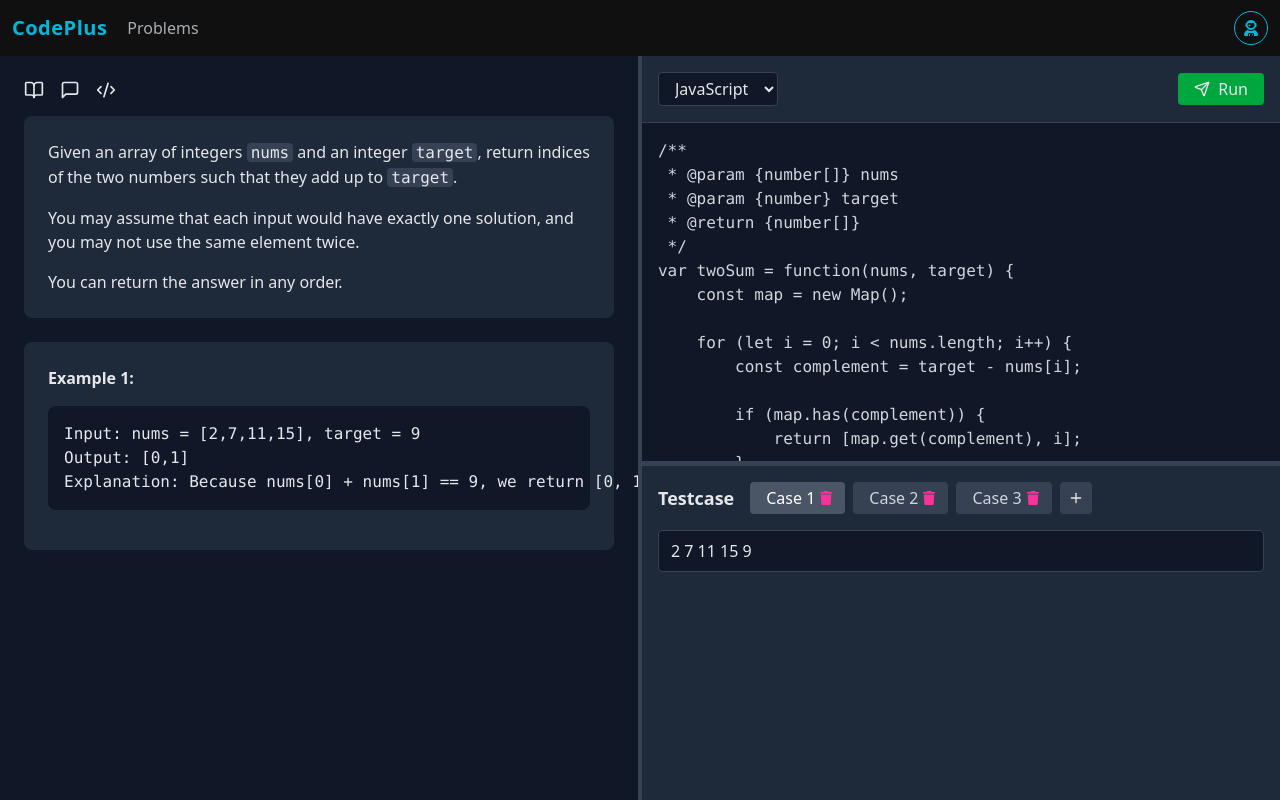
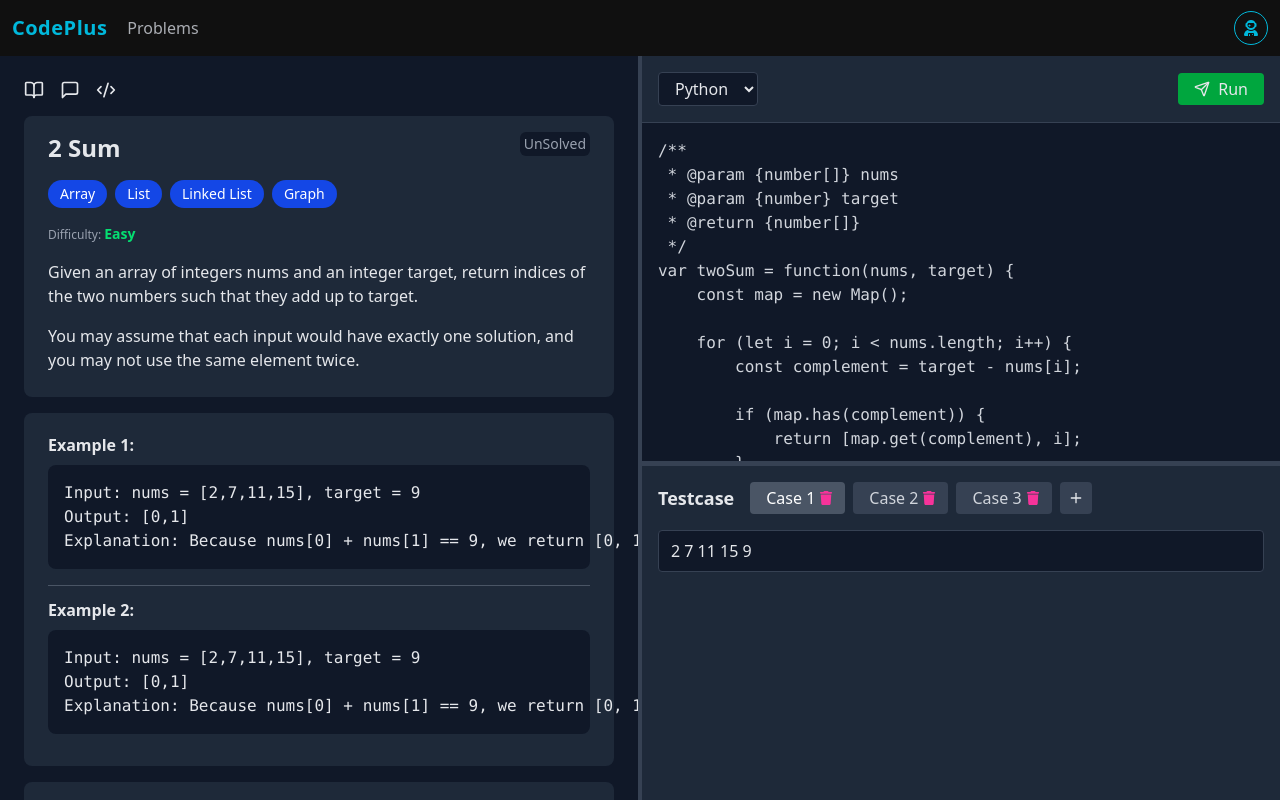
Before and after one commit to MoitreyoChak/codeplus-client-srv, a Next.js app: page /question/1 in a window 1280 px wide. Built offline with nearby package versions, Linux system fonts and the light colour scheme.

Commit message:
Added UI components in CodeArea question side

```diff
--- a/app/(question)/question/[id]/test.jsx
+++ b/app/(question)/question/[id]/test.jsx
@@ -1,49 +1,69 @@
-'use client'
-import React, { useState, useRef } from 'react';
-import { Code2, Users, MessageSquare, Send, BookOpen, Layout, Plus } from 'lucide-react';
-import { FaTrash } from 'react-icons/fa6';
-import TestCases from './TestCases'
-import CodeArea from './CodeArea'
+"use client";
+import React, { useState, useRef } from "react";
+import {
+  Code2,
+  Users,
+  MessageSquare,
+  Send,
+  BookOpen,
+  Layout,
+  Plus,
+} from "lucide-react";
+import { FaTrash } from "react-icons/fa6";
+import TestCases from "./TestCases";
+import CodeArea from "./CodeArea";
 
 const question = {
-    "status": "success",
-    "data": {
-        "title": "2 sum",
-        "tags": [
-            "arrays",
-            "greedy"
+  status: "UnSolved",
+  data: {
+    title: "2 Sum",
+    tags: ["Array", "List", "Linked List", "Graph"],
+    difficulty: "Easy",
+    description: [
+      "Given an array of integers nums and an integer target, return indices of the two numbers such that they add up to target.",
+      "You may assume that each input would have exactly one solution, and you may not use the same element twice.",
     ],
-        "difficulty": "Easy",
-        "description": "Given an array of integers nums and an integer target, return indices of the two numbers such that they add up to target.",
-        "note": " You may assume that each input would have exactly one solution, and you may not use the same element twice.",
-        "examples": [
+    note: " You may assume that each input would have exactly one solution, and you may not use the same element twice.",
+    examples: [
       {
-                "input": "nums = [2,7,11,15], target = 9",
-                "output": "[0,1]",
-                "explanation": "Because nums[0] + nums[1] == 9, we return [0, 1].",
-                "_id": "67eae85029508512fd77ce6a"
-            }
+        input: "nums = [2,7,11,15], target = 9",
+        output: "[0,1]",
+        explanation: "Because nums[0] + nums[1] == 9, we return [0, 1].",
+        _id: "67eae85029508512fd77ce6a",
+      },
+      {
+        input: "nums = [2,7,11,15], target = 9",
+        output: "[0,1]",
+        explanation: "Because nums[0] + nums[1] == 9, we return [0, 1].",
+        _id: "67eae85029508512fd77ce6a",
+      },
     ],
-        "constraints": [
+    constraints: [
       "2 <= nums.length <= 104",
       "-109 <= nums[i] <= 109",
-            "-109 <= target <= 109"
+      "-109 <= target <= 109",
     ],
-        "testcases": [
+    testcases: [
       {
-                "input": "nums = [2,7,11,15], target = 9",
-                "expectedOutput": "[0,1]",
-                "_id": "67eae85029508512fd77ce6b"
+        input: "nums = [2,7,11,15], target = 9",
+        expectedOutput: "[0,1]",
+        _id: "67eae85029508512fd77ce6b",
       },
       {
-                "input": "nums = [2,7,11,15], target = 13",
-                "expectedOutput": "[0,2]",
-                "_id": "67eae85029508512fd77ce6c"
+        input: "nums = [2,7,11,15], target = 13",
+        expectedOutput: "[0,2]",
+        _id: "67eae85029508512fd77ce6c",
+      },
+    ],
+  },
+};
+
+let difficultyColor = "text-green-400";
+if (question.data.difficulty === "Medium") {
+  difficultyColor = "text-yellow-400";
+} else if (question.data.difficulty === "Hard") {
+  difficultyColor = "text-red-400";
 }
-        ]
-    }
-}
-
 
 function Test() {
   const [isDragging, setIsDragging] = useState(false);
@@ -52,9 +72,9 @@ function Test() {
   const [verticalSplitPosition, setVerticalSplitPosition] = useState(50);
 
   const [testCases, setTestCases] = useState([
-        '2 7 11 15 9',
-        '3 2 4 6',
-        '3 3 6',
+    "2 7 11 15 9",
+    "3 2 4 6",
+    "3 3 6",
   ]);
   const containerRef = useRef(null);
   const rightPanelRef = useRef(null);
@@ -73,14 +93,16 @@ function Test() {
     if (isDragging && containerRef.current) {
       const container = containerRef.current;
       const containerRect = container.getBoundingClientRect();
-            const percentage = ((e.clientX - containerRect.left) / containerRect.width) * 100;
+      const percentage =
+        ((e.clientX - containerRect.left) / containerRect.width) * 100;
       setSplitPosition(Math.min(Math.max(percentage, 20), 80));
     }
 
     if (isVerticalDragging && rightPanelRef.current) {
       const container = rightPanelRef.current;
       const containerRect = container.getBoundingClientRect();
-            const percentage = ((e.clientY - containerRect.top) / containerRect.height) * 100;
+      const percentage =
+        ((e.clientY - containerRect.top) / containerRect.height) * 100;
       setVerticalSplitPosition(Math.min(Math.max(percentage, 30), 85));
     }
   };
@@ -90,13 +112,11 @@ function Test() {
     setIsVerticalDragging(false);
   };
 
-
-
   return (
     <div
       ref={containerRef}
       className="flex-1 flex bg-gray-900 text-gray-200"
-            style={{ maxHeight: 'calc(100vh - 56px)' }}
+      style={{ maxHeight: "calc(100vh - 56px)" }}
       onMouseMove={handleMouseMove}
       onMouseUp={handleMouseUp}
       onMouseLeave={handleMouseUp}
@@ -122,26 +142,97 @@ function Test() {
             <Code2 className="w-5 h-5" />
           </div>
 
-                    <div className="bg-gray-800 rounded-lg p-6 mb-6">
-                        <p className="mb-4">
-                            Given an array of integers <code className="bg-gray-700 px-1 rounded">nums</code> and an integer <code className="bg-gray-700 px-1 rounded">target</code>, return indices of the two numbers such that they add up to <code className="bg-gray-700 px-1 rounded">target</code>.
-                        </p>
-                        <p className="mb-4">
-                            You may assume that each input would have exactly one solution, and you may not use the same element twice.
-                        </p>
-                        <p>You can return the answer in any order.</p>
+          {/* question box */}
+          <div className="bg-gray-800 rounded-lg px-6 pt-4 pb-2.25 mb-4">
+            <div className="flex justify-between">
+              {/* Add question title */}
+              <h2 className="text-2xl font-semibold mb-2">
+                {question.data.title}
+              </h2>
+              {/* Add question status icon */}
+              <div className="flex items-center space-x-2 mb-4">
+                <span
+                  className={`text-sm py-0.5 px-1 rounded-md ${
+                    question.status === "Solved"
+                      ? "bg-green-800 text-green-300"
+                      : "bg-gray-900 text-gray-400"
+                  }`}
+                >
+                  {question.status}
+                </span>
+              </div>
             </div>
 
-                    <div className="bg-gray-800 rounded-lg p-6">
-                        <h3 className="font-semibold mb-4">Example 1:</h3>
-                        <pre className="bg-gray-900 p-4 rounded-lg mb-4">
+            {/* Add question tags */}
+            <div className="flex space-x-2 pt-2 mb-4">
+              {question.data.tags.map((tag) => (
+                <span
+                  key={tag}
+                  className="bg-blue-700 text-white px-3 py-1 rounded-full text-sm"
+                >
+                  {tag}
+                </span>
+              ))}
+            </div>
+
+            {/* Add question difficulty */}
+            <div className="text-xs text-gray-400 mb-4">
+              Difficulty:{" "}
+              <span className={`${difficultyColor} font-semibold text-sm`}>
+                {question.data.difficulty}
+              </span>
+            </div>
+
+            {/* question statement */}
+            {/* <code className="bg-gray-700 px-1 rounded">nums</code> */}
+            {question.data.description.map((desc, index) => (
+              <p className="mb-4"> {desc} </p>
+            ))}
+          </div>
+
+          {/* Add Examples */}
+          <div className="bg-gray-800 rounded-lg px-6 pb-4 pt-2">
+            {question.data.examples.map((example, index) => (
+              <div
+                key={index}
+                className="pb-4 border-b border-gray-600 last:border-0"
+              >
+                <h3 className="font-semibold mb-2 pt-3">
+                  Example {index + 1}:
+                </h3>
+                <pre className="bg-gray-900 p-4 rounded-lg">
                   <code>
-                                Input: nums = [2,7,11,15], target = 9{'\n'}
-                                Output: [0,1]{'\n'}
-                                Explanation: Because nums[0] + nums[1] == 9, we return [0, 1].
+                    Input: {example.input}
+                    {"\n"}
+                    Output: {example.output}
+                    {"\n"}
+                    Explanation: {example.explanation}
                   </code>
                 </pre>
               </div>
+            ))}
+          </div>
+
+          {/* Add question constraints */}
+          <div className="bg-gray-800 rounded-lg py-3 px-5 mt-4">
+            <h3 className="font-semibold mb-4">Constraints:</h3>
+            <ul className="list-disc pl-6 space-y-2">
+              {question.data.constraints.map((constraint, index) => (
+                <li
+                  key={index}
+                  className="text-sm font-semibold  text-gray-400"
+                >
+                  {constraint}
+                </li>
+              ))}
+            </ul>
+          </div>
+          {/* Add note */}
+          <div className="bg-gray-800 rounded-lg py-3 px-5 mt-4">
+            <h3 className="font-semibold mb-4">Note:</h3>
+            <p className="text-sm text-gray-400">{question.data.note}</p>
+          </div>
+          {}
         </div>
       </div>
 
@@ -162,7 +253,6 @@ function Test() {
           <div className="bg-gray-800 p-4 border-b border-gray-700">
             <div className="flex items-center justify-between">
               <select className="bg-gray-900 text-gray-200 px-3 py-1 rounded border border-gray-700">
-                                <option>JavaScript</option>
                 <option>Python</option>
                 <option>Java</option>
                 <option>C++</option>
```
Also changed, not shown: 1 other file (tests, documents, lock files or other folders). Lines whose indentation alone changed are shown as unchanged.
